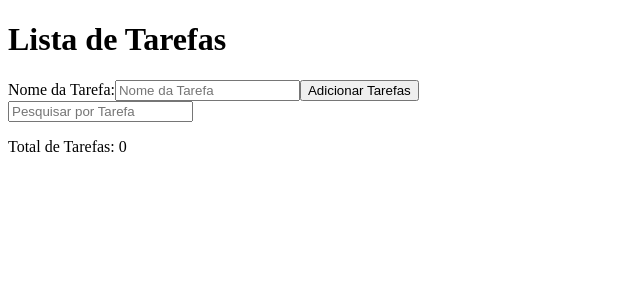
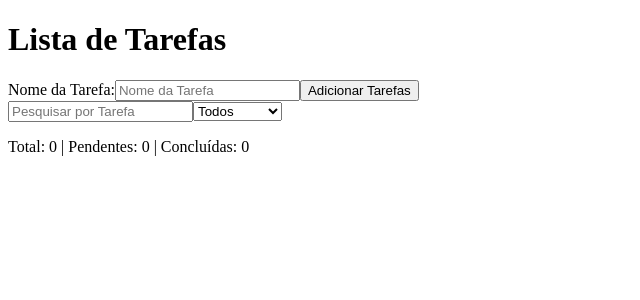
Before and after one commit to Saulorangel87/Lista-de-Tarefa, a React (Vite) app: page / in a window 1280 px wide. Shown: the top 300 px of the page, without its empty margins (0-640 px from the left). Built offline with nearby package versions, Linux system fonts and the light colour scheme.

Commit message:
feat: adicionar filtro de status e contagem de tarefas no FormTarefas

```diff
--- a/src/components/FormTarefas.jsx
+++ b/src/components/FormTarefas.jsx
@@ -11,6 +11,7 @@ export default function FormTarefas() {
   const [addTarefa, setAddTarefa] = useState("");
   const [erro, setErro] = useState("");
   const [pesquisa, setPesquisa] = useState("");
+  const [filtroStatus, setFiltroStatus] = useState("Todos");
 
   function handleSubmit(e) {
     e.preventDefault();
@@ -46,8 +47,28 @@ export default function FormTarefas() {
     localStorage.setItem(CHAVE_STORAGE, JSON.stringify(tarefa));
   }, [tarefa]);
 
-  const tarefasFiltradas = tarefa.filter((item) =>
-    item.nome.toLowerCase().includes(pesquisa.toLowerCase()),
+  const tarefasFiltradas = tarefa
+    .filter((item) => item.nome.toLowerCase().includes(pesquisa.toLowerCase()))
+    .filter((item) => {
+      if (filtroStatus === "Todos") {
+        return true;
+      } else if (filtroStatus === "Pendentes") {
+        return item.concluida === false;
+      } else if (filtroStatus === "Concluídas") {
+        return item.concluida === true;
+      }
+    });
+
+  const contagemTarefasFiltradas = tarefasFiltradas.reduce(
+    (acumulador, item) => {
+      if (item.concluida) {
+        acumulador.concluidas++;
+      } else {
+        acumulador.pendentes++;
+      }
+      return acumulador;
+    },
+    { pendentes: 0, concluidas: 0 },
   );
 
   return (
@@ -72,7 +93,19 @@ export default function FormTarefas() {
         onChange={(e) => setPesquisa(e.target.value)}
       />
 
-      <p>Total de Tarefas: {tarefa.length}</p>
+      <select
+        value={filtroStatus}
+        onChange={(e) => setFiltroStatus(e.target.value)}
+      >
+        <option value="Todos">Todos</option>
+        <option value="Concluídas">Concluídas</option>
+        <option value="Pendentes">Pendentes</option>
+      </select>
+
+      <p>
+        Total: {tarefa.length} | Pendentes: {contagemTarefasFiltradas.pendentes}{" "}
+        | Concluídas: {contagemTarefasFiltradas.concluidas}
+      </p>
       <ul>
         {tarefasFiltradas.map((item) => (
           <li key={item.id}>
```
